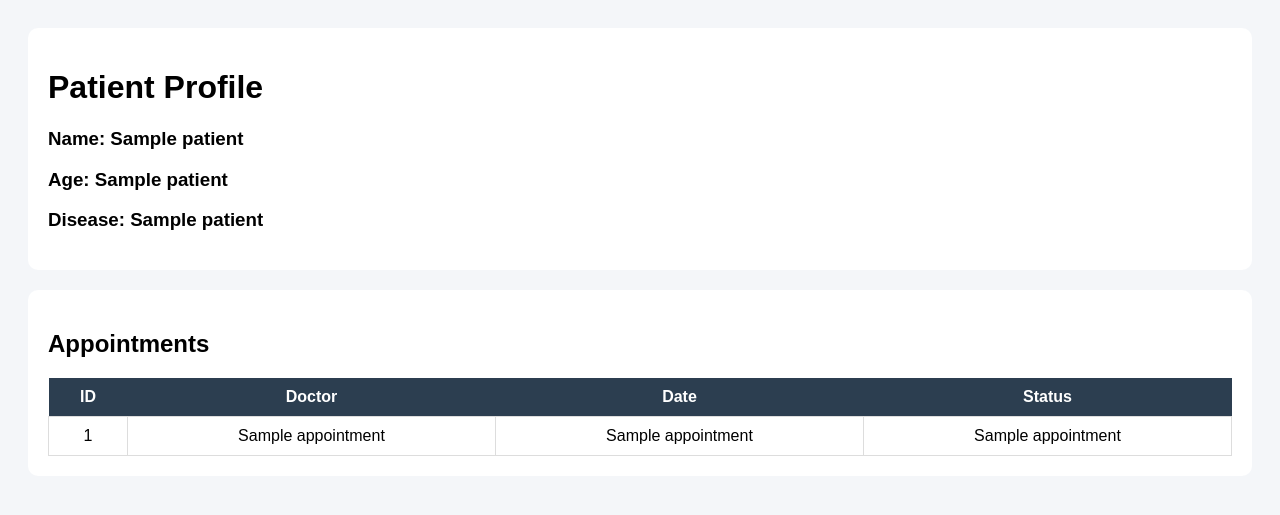
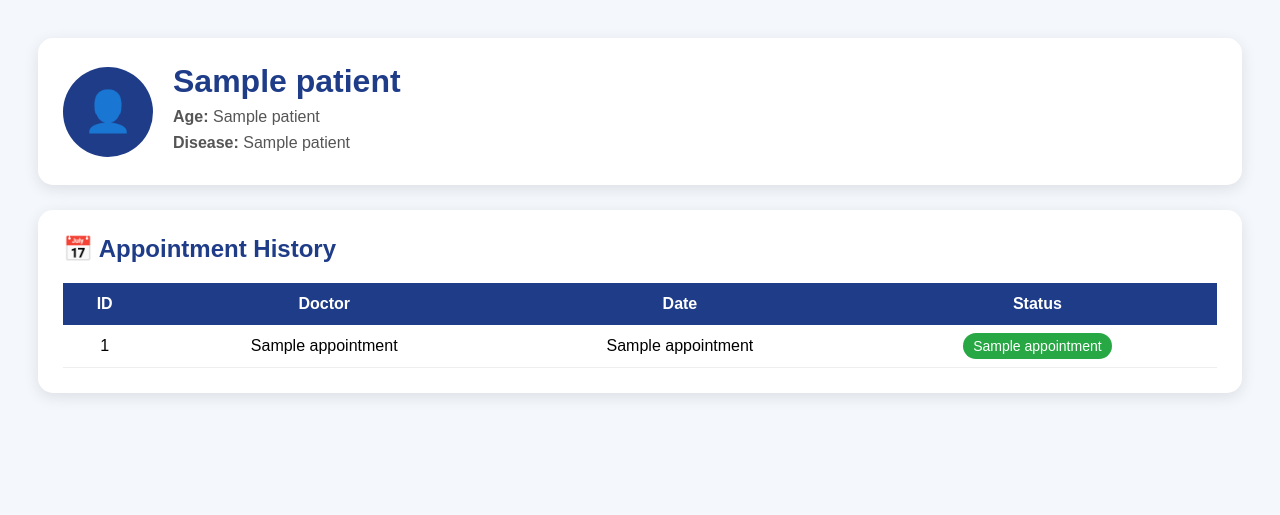
Before and after one commit to swathi04721/Hospital-Management-System, a Flask app: page /patient_profile/1 in a window 1280 px wide. Shown: the top 515 px of the page. Run offline with Flask 3, Linux system fonts and the light colour scheme; a database or web service that is not in the repository returns one stand-in record (values such as "Sample title"); some libraries are stand-ins or nearby versions.

Commit message:
improved patient profile ui

```diff
--- a/templates/patient_profile.html
+++ b/templates/patient_profile.html
@@ -6,54 +6,116 @@
     <style>
 
         body{
-            font-family:Arial;
-            background:#f4f6f9;
-            padding:20px;
+            font-family:Arial, sans-serif;
+            background:#f4f7fc;
+            padding:30px;
         }
 
-        .box{
+        .profile-card{
             background:white;
-            padding:20px;
-            border-radius:10px;
-            margin-bottom:20px;
+            border-radius:15px;
+            padding:25px;
+            box-shadow:0 4px 15px rgba(0,0,0,0.1);
+            margin-bottom:25px;
+        }
+
+        .profile-header{
+            display:flex;
+            align-items:center;
+            gap:20px;
+        }
+
+        .avatar{
+            width:90px;
+            height:90px;
+            border-radius:50%;
+            background:#1f3c88;
+            color:white;
+            display:flex;
+            align-items:center;
+            justify-content:center;
+            font-size:40px;
+        }
+
+        .profile-info h1{
+            margin:0;
+            color:#1f3c88;
+        }
+
+        .profile-info p{
+            margin:8px 0;
+            color:#555;
+            font-size:16px;
+        }
+
+        .appointments{
+            background:white;
+            border-radius:15px;
+            padding:25px;
+            box-shadow:0 4px 15px rgba(0,0,0,0.1);
+        }
+
+        .appointments h2{
+            color:#1f3c88;
+            margin-top:0;
         }
 
         table{
             width:100%;
             border-collapse:collapse;
-            background:white;
         }
 
         th{
-            background:#2c3e50;
+            background:#1f3c88;
             color:white;
-            padding:10px;
+            padding:12px;
         }
 
         td{
-            padding:10px;
-            border:1px solid #ddd;
+            padding:12px;
+            border-bottom:1px solid #eee;
             text-align:center;
+        }
+
+        tr:hover{
+            background:#f8f9ff;
+        }
+
+        .status{
+            background:#28a745;
+            color:white;
+            padding:5px 10px;
+            border-radius:20px;
+            font-size:14px;
         }
 
     </style>
 
 </head>
+
 <body>
 
-<div class="box">
+<div class="profile-card">
 
-    <h1>Patient Profile</h1>
+    <div class="profile-header">
 
-    <h3>Name: {{ patient[1] }}</h3>
-    <h3>Age: {{ patient[2] }}</h3>
-    <h3>Disease: {{ patient[3] }}</h3>
+        <div class="avatar">
+            👤
+        </div>
+
+        <div class="profile-info">
+            <h1>{{ patient[1] }}</h1>
+            <p><strong>Age:</strong> {{ patient[2] }}</p>
+            <p><strong>Disease:</strong> {{ patient[3] }}</p>
+        </div>
+
+    </div>
 
 </div>
 
-<div class="box">
+<div class="appointments">
 
-    <h2>Appointments</h2>
+    <h2>📅 Appointment History</h2>
 
     <table>
 
@@ -70,7 +132,11 @@
             <td>{{ appointment[0] }}</td>
             <td>{{ appointment[2] }}</td>
             <td>{{ appointment[3] }}</td>
-            <td>{{ appointment[4] }}</td>
+            <td>
+                <span class="status">
+                    {{ appointment[4] }}
+                </span>
+            </td>
         </tr>
 
         {% endfor %}
```
